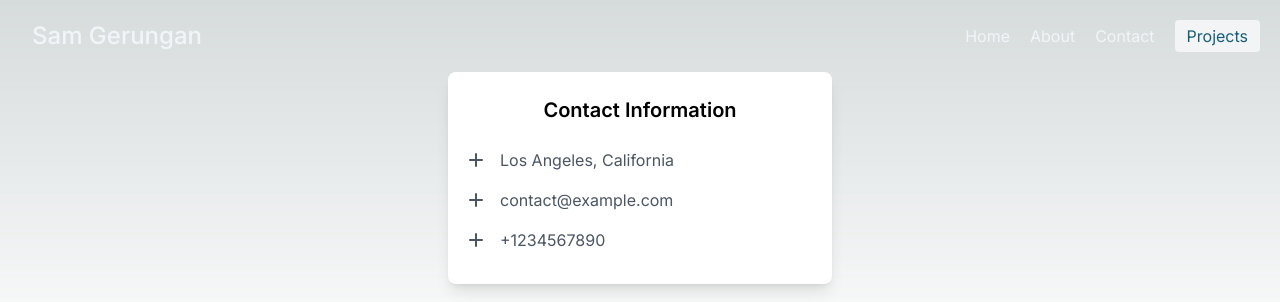
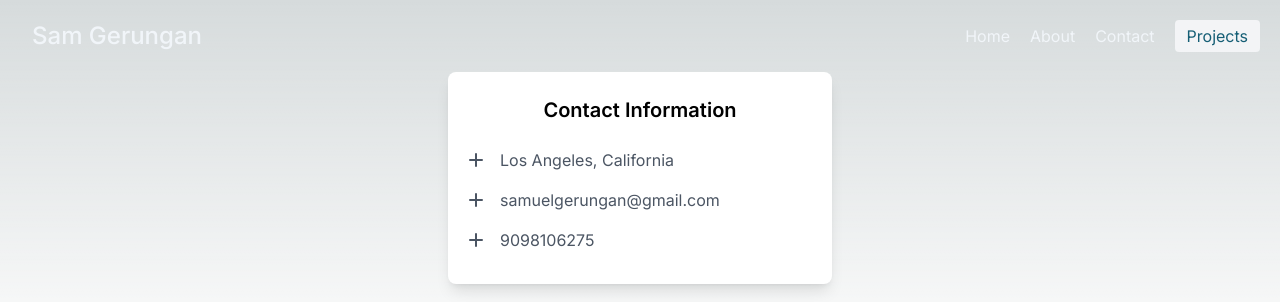
Before and after one commit to Sam-T-G/sam-modern-portfolio, a Next.js app: page /contact in a window 1280 px wide. Shown: the top 302 px of the page. Built offline with nearby package versions, Linux system fonts and the light colour scheme.

Commit message:
Update page.tsx

```diff
--- a/src/app/contact/page.tsx
+++ b/src/app/contact/page.tsx
@@ -40,7 +40,7 @@ const ContactCard = () => {
                 d="M12 6v6m0 0v6m0-6h6m-6 0H6"
               />
             </svg>
-            <span className="text-gray-600">contact@example.com</span>
+            <span className="text-gray-600">samuelgerungan@gmail.com</span>
           </li>
           <li className="flex items-center py-2">
             <svg
@@ -57,7 +57,7 @@ const ContactCard = () => {
                 d="M12 6v6m0 0v6m0-6h6m-6 0H6"
               />
             </svg>
-            <span className="text-gray-600">+1234567890</span>
+            <span className="text-gray-600">9098106275</span>
           </li>
         </ul>
       </div>
```
